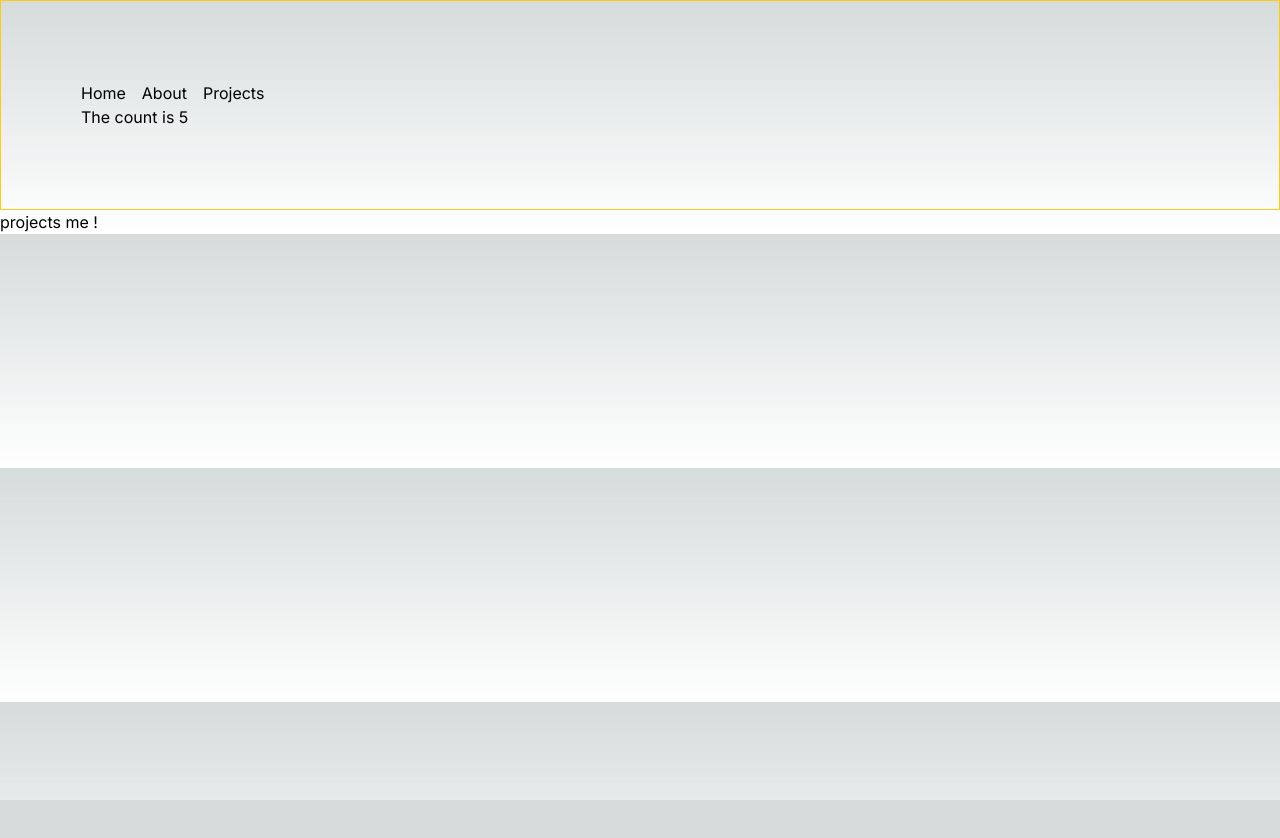
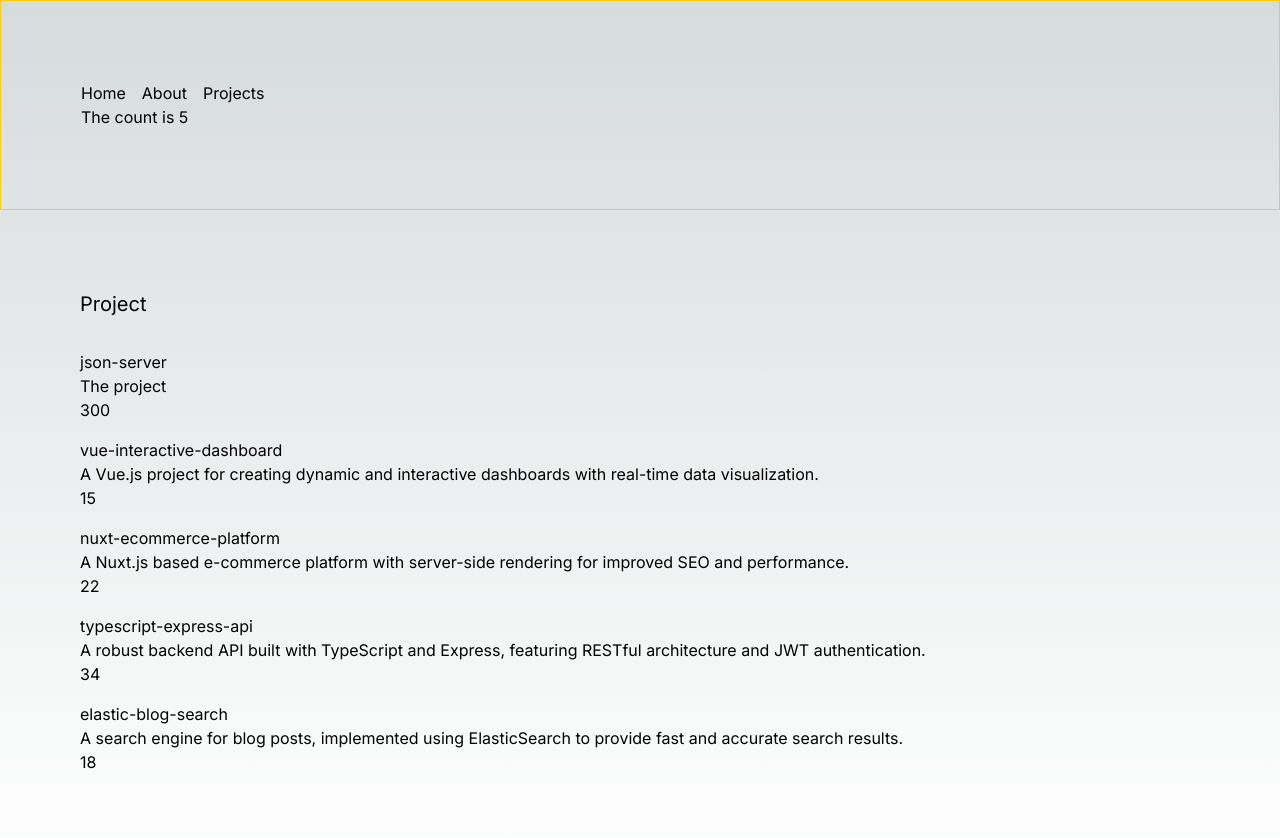
Before and after one commit to baothi/master-nextjs-full-stack, a Next.js app: page /about/projects in a window 1280 px wide. Shown: the top 838 px of the page. Before the commit the page ends 800 px from the top, so only its background shows below. Built offline with nearby package versions, Linux system fonts and the light colour scheme; data requests are answered from the project's data file.

Commit message:
sử lý caching data

```diff
--- a/app/about/projects/page.js
+++ b/app/about/projects/page.js
@@ -1,5 +1,23 @@
-export default function ProjectsPage (){
-    return(<>
-    projects me !
-    </>)
+export const dynamic = 'force-dynamic'
+
+export default async function ProjectsPage (){
+    // const response = await fetch('http://localhost:3001/repos',{ cache: 'no-store' }) // save cache
+    const response = await fetch('http://localhost:3001/repos', { next: { revalidate: 3 } }) // check khoảng thời gian bao lâu là sẽ update lại dữ liệu
+    const repos = await response.json()
+    return(
+        <div className="p-20">
+            <h1 className="mb-8 text-xl">Project</h1>
+            <ul>
+                {repos.map(repo => (
+                    <li key={repo.id} className="mb-4">
+                        <div>{repo.title}</div>
+                        <div>{repo.description}</div>
+                        <div>{repo.stargazers_count}</div>
+                    </li>
+                ))}
+            </ul>
+        </div>
+    )
 }
+
+// https://nextjs.org/docs/app/building-your-application/caching#time-based-revalidation
--- /dev/null
+++ b/app/blog/[slug]/page.js
@@ -0,0 +1,7 @@
+export default function BlogPage({ params }){
+    return (<>
+        <h1>Blog Page</h1>
+        <p>This is the blog page</p>
+        {params.slug}
+    </>)
+}
--- /dev/null
+++ b/db.json
@@ -0,0 +1,34 @@
+{
+    "repos": [
+      {
+        "id": 1,
+        "title": "json-server",
+        "description": "The project",
+        "stargazers_count": 300
+      },
+      {
+        "id": 2,
+        "title": "vue-interactive-dashboard",
+        "description": "A Vue.js project for creating dynamic and interactive dashboards with real-time data visualization.",
+        "stargazers_count": 15
+      },
+      {
+        "id": 3,
+        "title": "nuxt-ecommerce-platform",
+        "description": "A Nuxt.js based e-commerce platform with server-side rendering for improved SEO and performance.",
+        "stargazers_count": 22
+      },
+      {
+        "id": 4,
+        "title": "typescript-express-api",
+        "description": "A robust backend API built with TypeScript and Express, featuring RESTful architecture and JWT authentication.",
+        "stargazers_count": 34
+      },
+      {
+        "id": 5,
+        "title": "elastic-blog-search",
+        "description": "A search engine for blog posts, implemented using ElasticSearch to provide fast and accurate search results.",
+        "stargazers_count": 18
+      }
+    ]
+  }
```
Also changed, not shown: package.json (+8 -6 lines), 1 other file (tests, documents, lock files or other folders).
